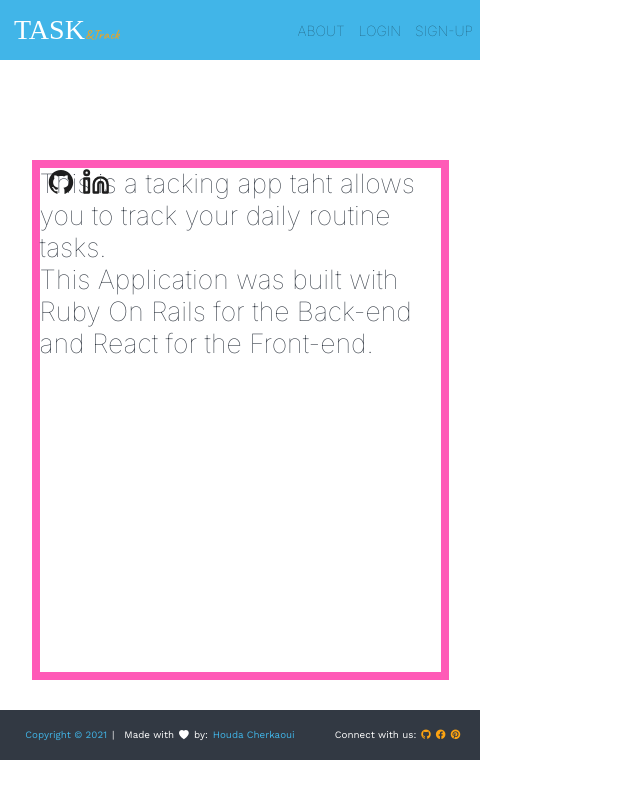
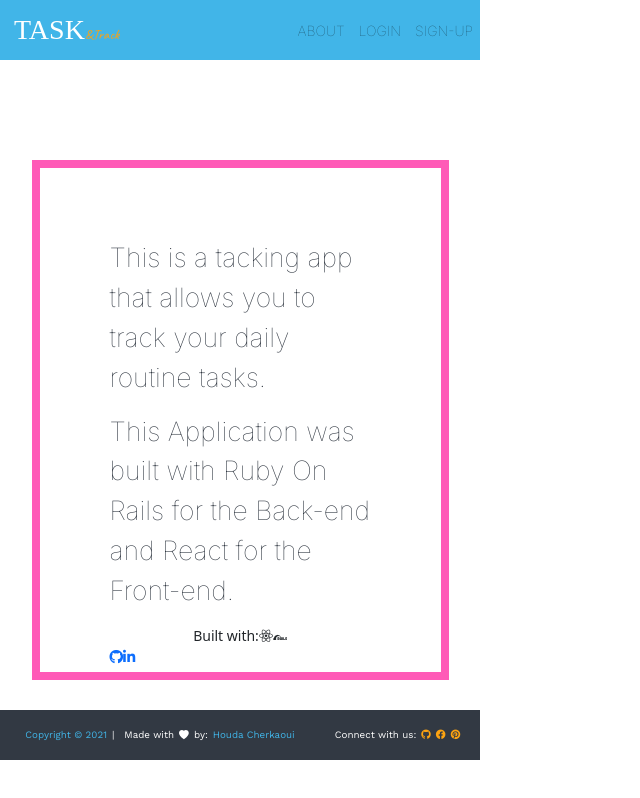
Before and after one commit to CalyCherkaoui/task-track-front-end, a React (Create React App) app: page / in a window 1280 px wide. Shown: the whole page, without its empty margins (0-640 px from the left). Built offline with nearby package versions, Linux system fonts and the light colour scheme; a web font is replaced by a local one.

Commit message:
Update styling of about page

```diff
--- a/src/pages/About.jsx
+++ b/src/pages/About.jsx
@@ -1,28 +1,35 @@
+/* eslint-disable max-len */
 import React from 'react';
-import { IconContext } from 'react-icons';
-import { AiFillGithub } from 'react-icons/ai';
-import { FiLinkedin } from 'react-icons/fi';
+import { SiRails } from 'react-icons/si';
 
 import styles from '../styles/AboutPage.module.css';
 
 const About = () => (
   <div className={styles.aboutpage_wrapper}>
-    <div className={`${styles.about_frame} box_flex_col_centered m-4 ratio ratio-1x1`}>
-      <h3 className={styles.aboutpage_text}>
-        This is a tacking app taht allows you to track your daily routine tasks.
-        <br />
-        This Application was built with Ruby On Rails for the Back-end and React for the Front-end.
-      </h3>
-      <div className={styles.about_icons}>
+    <div className={`${styles.about_frame} d-flex justify-content-between flex-column m-4`}>
+      <div className={styles.aboutpage_text}>
+        <p>This is a tacking app that allows you to track your daily routine tasks.</p>
+        <p>This Application was built with Ruby On Rails for the Back-end and React for the Front-end.</p>
+      </div>
+      <div className="d-flex flex-row justify-content-center align-items-center">
+        <span>Built with:</span>
+        <div className={styles.about_icons}>
+          <i className="fab fa-react" />
+        </div>
+        <div className={styles.about_icons}>
+          <SiRails />
+        </div>
+      </div>
+      <div className="d-flex flex-row">
         <a href="https://github.com/CalyCherkaoui/task-track-front-end" className={styles.about_icons_link}>
-          <IconContext.Provider value={{ className: `${styles.about_icon}` }}>
-            <AiFillGithub />
-          </IconContext.Provider>
+          <div className={styles.about_icons}>
+            <i className="fab fa-github" />
+          </div>
         </a>
         <a href="https://www.linkedin.com/in/houda-cherkaoui-64106395/" className={styles.about_icons_link}>
-          <IconContext.Provider value={{ className: `${styles.about_icon}` }}>
-            <FiLinkedin />
-          </IconContext.Provider>
+          <div className={styles.about_icons}>
+            <i className="fab fa-linkedin-in" />
+          </div>
         </a>
       </div>
     </div>
```
